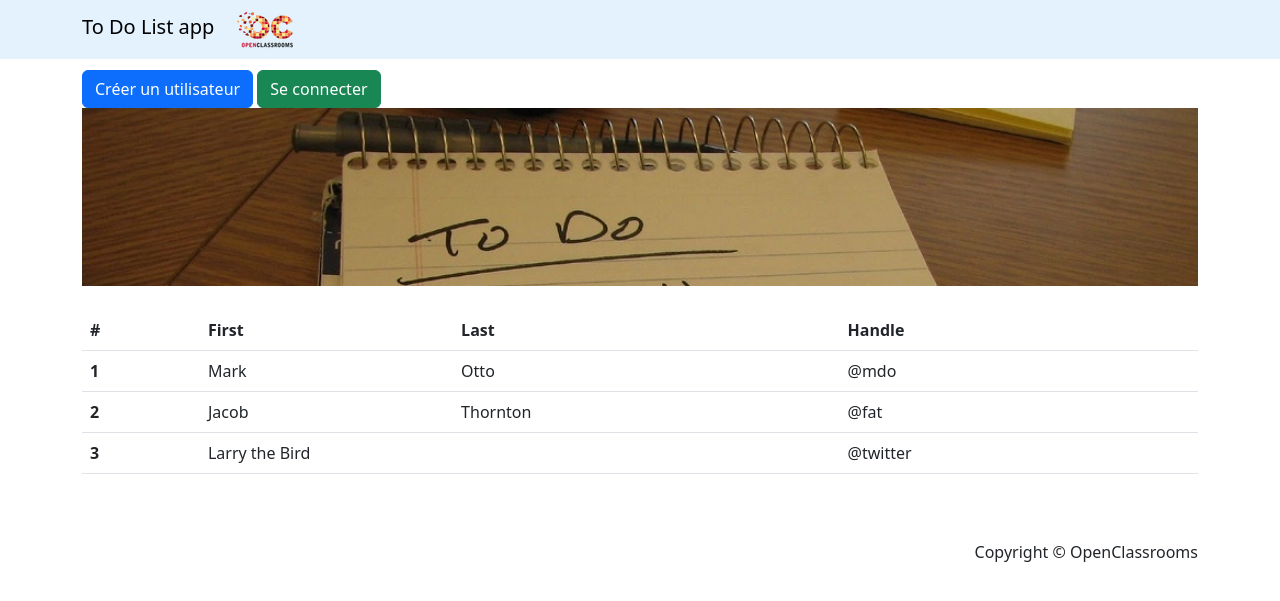
After one commit to Herve-Dev/p8_todoandco, a Symfony app: template templates/task/finish.html.twig in a window 1280 px wide. The commit adds this page. Shown: the top 601 px of the page. Run offline with Twig, Linux system fonts and the light colour scheme; the template is opened without the code that fills it, so the values that code supplies are empty; some libraries are stand-ins or nearby versions.

Commit message:
modify registration form and add twig finish task with route

```diff
--- a/src/Controller/RegistrationController.php
+++ b/src/Controller/RegistrationController.php
@@ -31,7 +31,7 @@ class RegistrationController extends AbstractController
                 )
             );
 
-            $user->setRoles($form->get('roles')->getData());
+            $user->setRoles(['ROLE_USER']);
 
 
             $entityManager->persist($user);
--- a/templates/_partials/_nav.html.twig
+++ b/templates/_partials/_nav.html.twig
@@ -1,7 +1,7 @@
 <nav class="navbar navbar-light fixed-top" style="background-color: #e3f2fd;">
   <div class="container">
     <div class="navbar-header">
-        <a class="navbar-brand" href="#">To Do List app</a>
+        <a class="navbar-brand" href="{{ path('homepage') }}">To Do List app</a>
         <img src="{{ asset('assets/img/Logo_OpenClassrooms.png') }}" alt="OpenClassrooms" />
     </div>
   </div>
--- a/templates/default/index.html.twig
+++ b/templates/default/index.html.twig
@@ -8,6 +8,6 @@
 
     <a href="{{ path('task_create') }}" class="btn btn-success">Créer une nouvelle tâche</a>
     <a href="{{ path('task_list') }}" class="btn btn-info">Consulter la liste des tâches à faire</a>
-    <a href="" class="btn btn-secondary">Consulter la liste des tâches terminées</a>
+    <a href="{{ path('task_finish') }}" class="btn btn-secondary">Consulter la liste des tâches terminées</a>
 
 {% endblock %}
--- /dev/null
+++ b/templates/task/finish.html.twig
@@ -0,0 +1,39 @@
+{% extends 'base.html.twig' %}
+
+{% block header_img %}<img class="slide-image" src="{{ asset('assets/img/todolist_content.webp') }}" alt="todo list">{% endblock %}
+
+{% block body %}
+
+<table class="table">
+	<thead>
+		<tr>
+			<th scope="col">#</th>
+			<th scope="col">First</th>
+			<th scope="col">Last</th>
+			<th scope="col">Handle</th>
+		</tr>
+	</thead>
+	<tbody>
+		<tr>
+			<th scope="row">1</th>
+			<td>Mark</td>
+			<td>Otto</td>
+			<td>@mdo</td>
+		</tr>
+		<tr>
+			<th scope="row">2</th>
+			<td>Jacob</td>
+			<td>Thornton</td>
+			<td>@fat</td>
+		</tr>
+		<tr>
+			<th scope="row">3</th>
+			<td colspan="2">Larry the Bird</td>
+			<td>@twitter</td>
+		</tr>
+	</tbody>
+</table>
+
+
+
+{% endblock %}
```
Also changed, not shown: src/Controller/TaskController.php (+16 -0 lines), src/Form/RegistrationFormType.php (+0 -15 lines).
